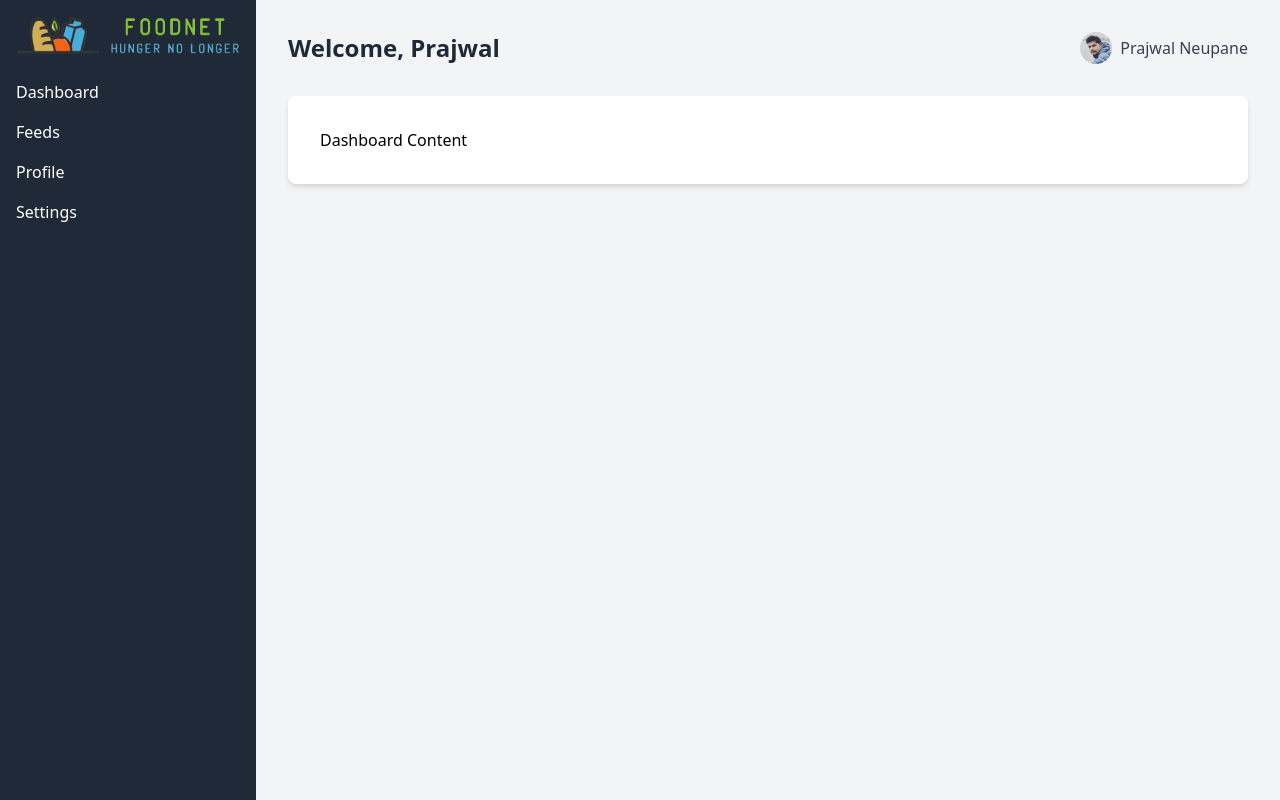
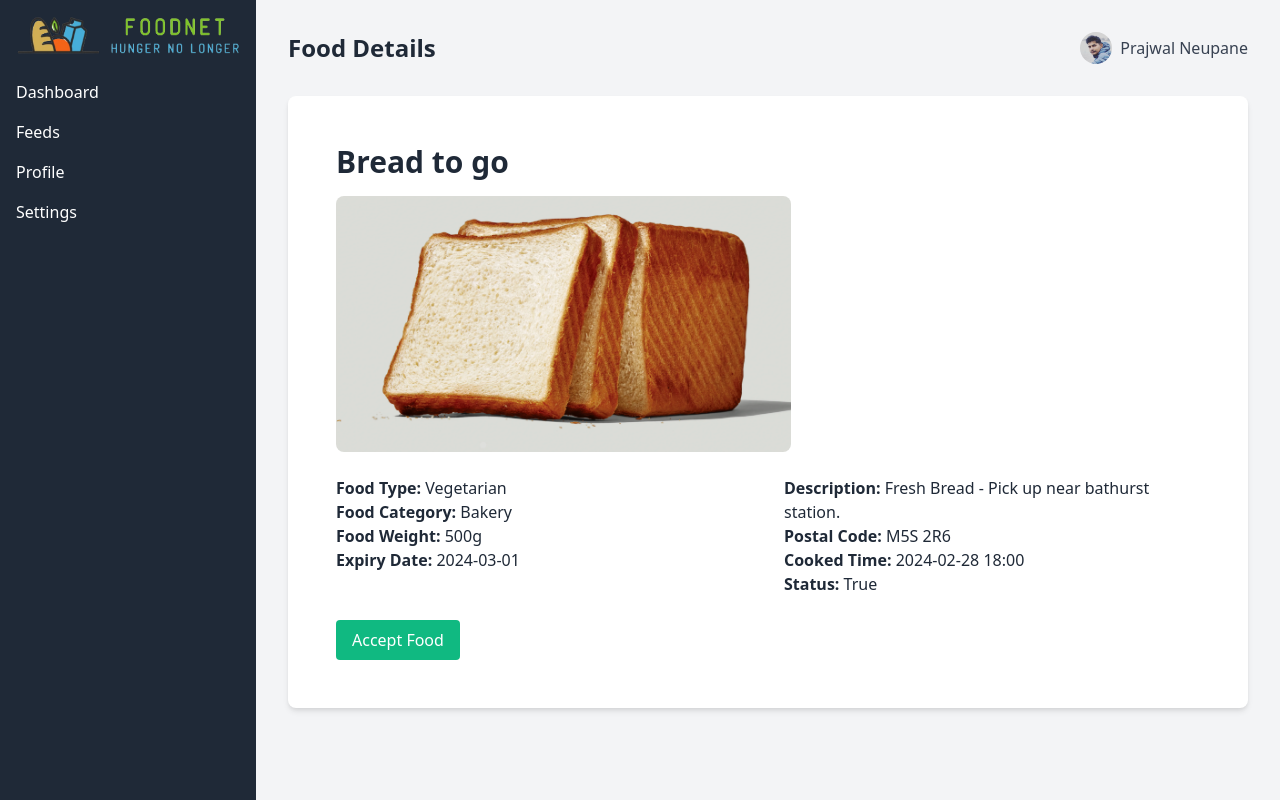
Before and after one commit to geekynice/NCT_Hacks, a Django app: template templates/fooddetails.html in a window 1280 px wide. Run offline with Django 3.2, Linux system fonts and the light colour scheme; the template is opened without the code that fills it, so the values that code supplies are empty.

Commit message:
Food Details

```diff
--- a/foodNet_app/views.py
+++ b/foodNet_app/views.py
@@ -40,7 +40,7 @@ def signin(request):
                 return redirect(next_url)
             else:
                 messages.success(request, 'Logged In Succesfully')
-                return redirect('index')
+                return redirect('dashboard')
         else:
             messages.error(request, 'Invalid credentials. Please try again.')
             return redirect('login')
--- a/templates/feed.html
+++ b/templates/feed.html
@@ -24,6 +24,8 @@
       <a href="#" class="block py-2 px-4 hover:bg-gray-700">Settings</a>
       <!-- Add more links as needed -->
     </nav>
+
+    <button class="absolute bottom-4 bg-red-500 text-white m-4 py-2 px-4 rounded hover:bg-red-700 focus:outline-none">Logout</button>
   </aside>
 
   <!-- Main Content Area -->
--- a/templates/fooddetails.html
+++ b/templates/fooddetails.html
@@ -30,7 +30,7 @@
   <div class="flex-1 p-8">
     <!-- Header with User Photo -->
     <header class="flex items-center justify-between mb-8">
-      <h1 class="text-2xl font-bold text-gray-800">Welcome, Prajwal</h1>
+      <h1 class="text-2xl font-bold text-gray-800">Food Details</h1>
       <div class="flex items-center">
         <img src="{% static 'images/prajwal.jpg'%}" alt="User Photo" class="h-8 w-8 rounded-full mr-2">
         <span class="text-gray-700">Prajwal Neupane</span>
@@ -38,9 +38,34 @@
     </header>
 
     <!-- Main Content Goes Here -->
-    <div class="bg-white p-8 rounded-lg shadow-md">
-      <!-- Your dashboard content -->
-      <p>Dashboard Content</p>
+    <div class="bg-white p-4 rounded-lg shadow-md">
+      <section class="container mx-auto p-8 bg-white rounded-lg mt-0">
+        <h1 class="text-3xl font-bold text-gray-800 mb-4">Bread to go</h1>
+
+        <!-- Food Image -->
+        <img src="{% static 'images/bread.webp'%}" alt="Food Image" class="w-auto h-64 object-cover mb-6 rounded-lg">
+
+        <!-- Food Details -->
+        <div class="grid grid-cols-1 md:grid-cols-2 gap-8">
+          <!-- Left Column -->
+          <div>
+            <p class="text-gray-800"><span class="font-bold">Food Type:</span> Vegetarian</p>
+            <p class="text-gray-800"><span class="font-bold">Food Category:</span> Bakery</p>
+            <p class="text-gray-800"><span class="font-bold">Food Weight:</span> 500g</p>
+            <p class="text-gray-800"><span class="font-bold">Expiry Date:</span> 2024-03-01</p>
+          </div>
+
+          <!-- Right Column -->
+          <div>
+            <p class="text-gray-800"><span class="font-bold">Description:</span> Fresh Bread - Pick up near bathurst station.</p>
+            <p class="text-gray-800"><span class="font-bold">Postal Code:</span> M5S 2R6</p>
+            <p class="text-gray-800"><span class="font-bold">Cooked Time:</span> 2024-02-28 18:00</p>
+            <p class="text-gray-800"><span class="font-bold">Status:</span> True</p>
+          </div>
+        </div>
+
+        <button class="bg-green-500 text-white py-2 px-4 rounded hover:bg-green-700 focus:outline-none mt-6">Accept Food</button>
+      </section>
     </div>
   </div>
 
```
Also changed, not shown: templates/dashboard.html (+4 -4 lines).
